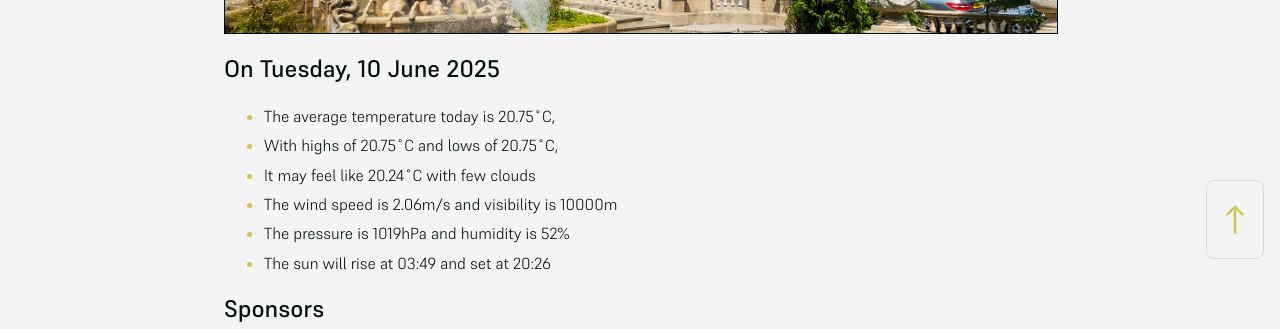
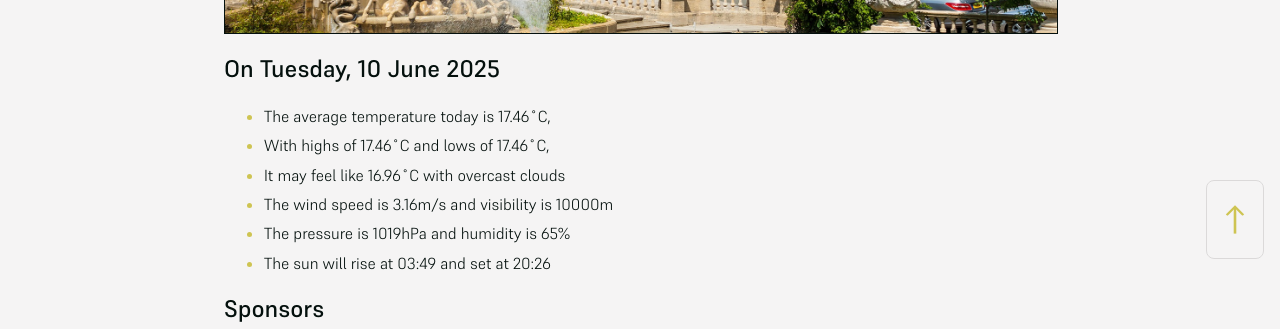
Before and after one commit to mat-0/cheltenham-open-data, a Jekyll site: the page built from index.md, in a window 1280 px wide. Shown: the part 625-954 px from the top of the page. Built offline with Jekyll 4.4.1, drawn with Linux system fonts in a browser that asks for light colours.

Commit message:
Updated 2025-06-10 19:58:02

```diff
--- a/index.md
+++ b/index.md
@@ -10,11 +10,11 @@ seo: Menu
 <!-- weather_marker starts -->
 ## On Tuesday, 10 June 2025
 
-- The average temperature today is 20.75˚C,
-- With highs of 20.75˚C and lows of 20.75˚C,
-- It may feel like 20.24˚C with few clouds
-- The wind speed is 2.06m/s and visibility is 10000m
-- The pressure is 1019hPa and humidity is 52%
+- The average temperature today is 17.46˚C,
+- With highs of 17.46˚C and lows of 17.46˚C,
+- It may feel like 16.96˚C with overcast clouds
+- The wind speed is 3.16m/s and visibility is 10000m
+- The pressure is 1019hPa and humidity is 65%
 - The sun will rise at 03:49 and set at 20:26
 
 <!-- weather_marker ends -->
```
Also changed, not shown: _data/flood.json (+5 -69 lines), _pages/fix-my-street.md (+3 -3 lines), _pages/news.md (+7 -7 lines).
